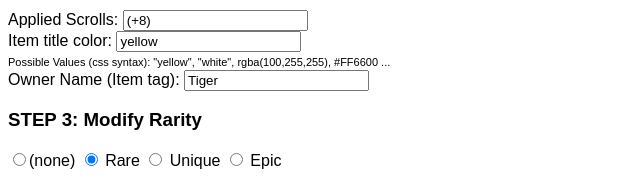
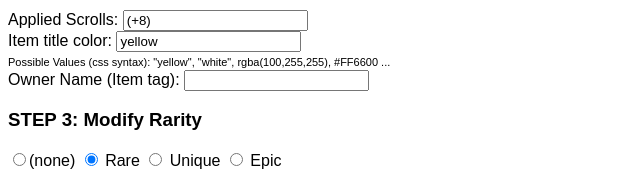
Before and after one commit to Sha933/MapleEquipsGen, a plain HTML site: page index.html in a window 1280 px wide. Shown: the part 589-775 px from the top of the page, 0-640 px from the left. Drawn offline with Linux system fonts and the light colour scheme; no server answers.

Commit message:
Remove default name

```diff
--- a/index.html
+++ b/index.html
@@ -46,7 +46,7 @@ Copy the ID from the URL to the following text box.
 
 <span>
   <Label>Owner Name (Item tag):</Label>
-  <input id="owner" value="Tiger"  oninput="reload()">
+  <input id="owner" value="" oninput="reload()">
 </span>
 
 
```
